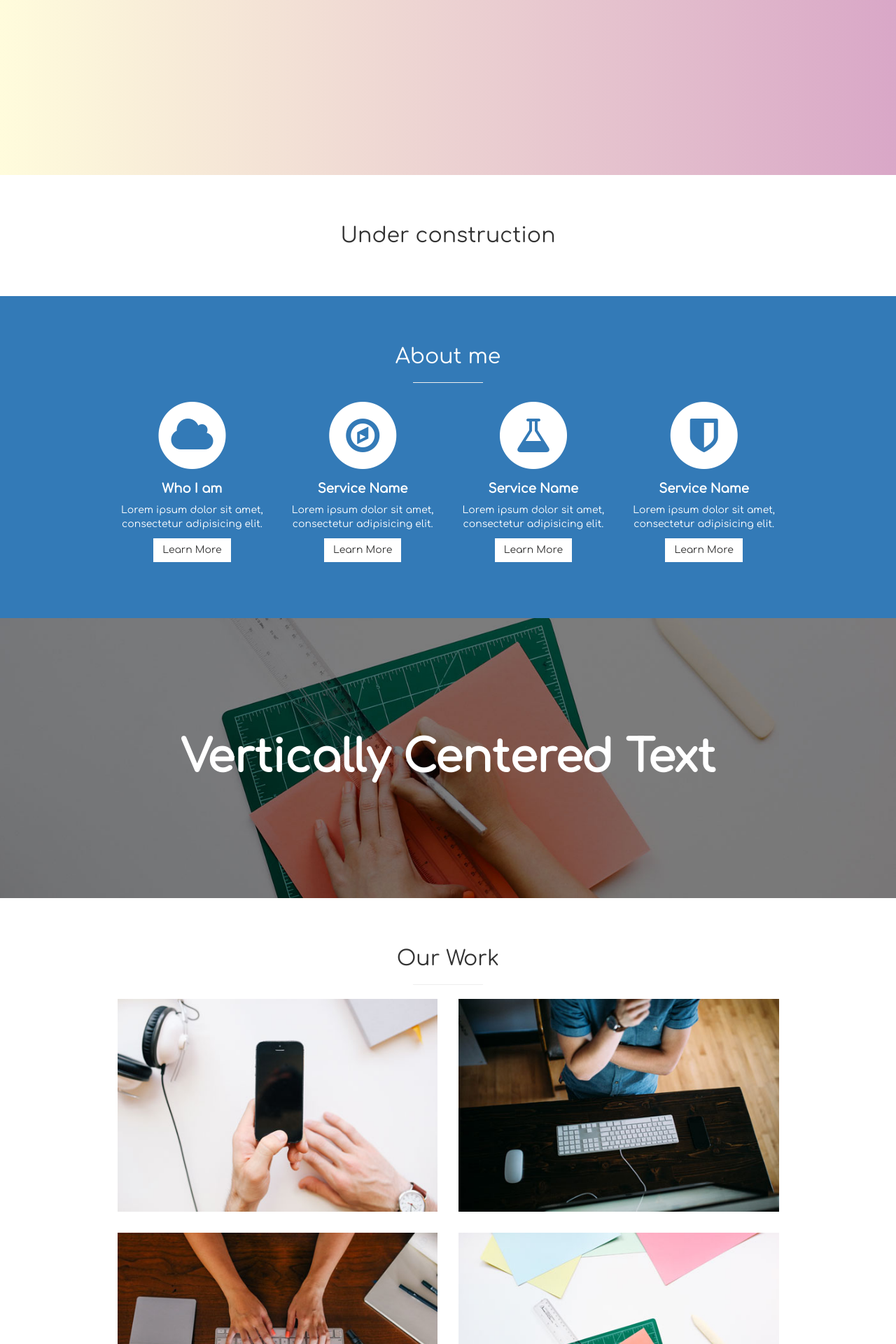
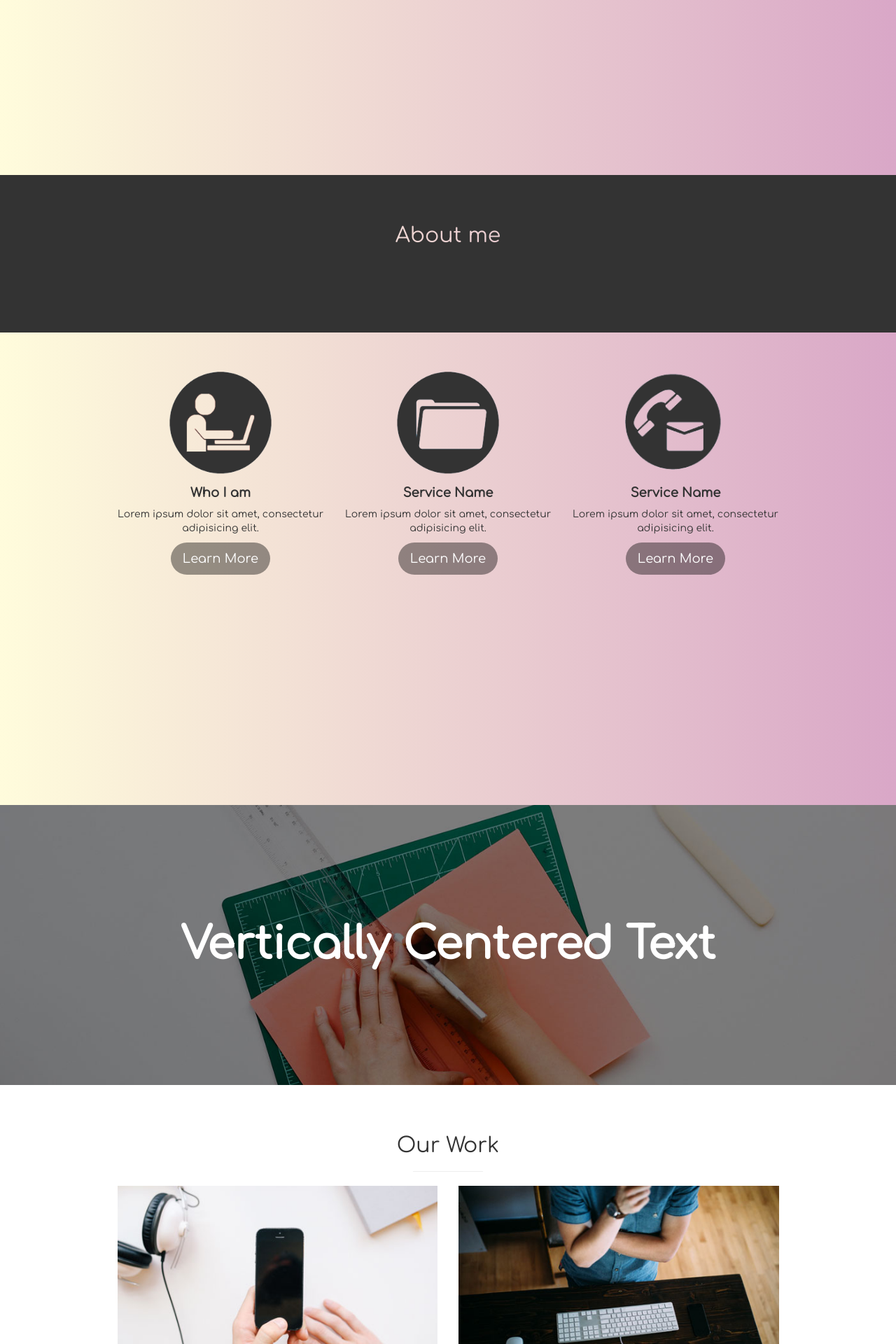
Before and after one commit to cjewell47/cjewell47.github.io, a Jekyll site: the page built from index.html, in a window 1280 px wide. Shown: the part 650-2570 px from the top of the page at 70% size. Built offline with Jekyll 4.4.1, drawn with Linux system fonts in a browser that asks for light colours.

Commit message:
services page styled

```diff
--- a/_includes/about.html
+++ b/_includes/about.html
@@ -2,7 +2,7 @@
   <div class="container">
     <div class="row">
       <div class="col-lg-12 text-center">
-        <h2>Under construction</h2>
+        <h2 id="aboutMeText">About me</h2>
         <p class="lead"></p>
       </div>
     </div>
--- a/_includes/services.html
+++ b/_includes/services.html
@@ -3,59 +3,35 @@
   <div class="container">
     <div class="row text-center">
       <div class="col-lg-10 col-lg-offset-1">
-        <h2>About me</h2>
-        <hr class="small">
         <div class="row">
-          <div class="col-md-3 col-sm-6">
+          <div class="col-md-4 col-sm-6">
             <div class="service-item">
-              <span class="fa-stack fa-4x">
-              <i class="fa fa-circle fa-stack-2x"></i>
-              <i class="fa fa-cloud fa-stack-1x text-primary"></i>
-            </span>
+              <img class="service-img" src="img/person3-icon.png">
               <h4>
                 <strong>Who I am</strong>
               </h4>
               <p>Lorem ipsum dolor sit amet, consectetur adipisicing elit.</p>
-              <a href="#whoiam" class="btn btn-light">Learn More</a>
+              <a href="#whoiam" class="service-btn btn btn-dark btn-lg">Learn More</a>
             </div>
           </div>
-          <div class="col-md-3 col-sm-6">
+          <div class="col-md-4 col-sm-6">
             <div class="service-item">
-              <span class="fa-stack fa-4x">
-              <i class="fa fa-circle fa-stack-2x"></i>
-              <i class="fa fa-compass fa-stack-1x text-primary"></i>
-            </span>
+              <img class="service-img" src="img/portfolio-icon.png">
               <h4>
                 <strong>Service Name</strong>
               </h4>
               <p>Lorem ipsum dolor sit amet, consectetur adipisicing elit.</p>
-              <a href="#" class="btn btn-light">Learn More</a>
+              <a href="#" class="service-btn btn btn-dark btn-lg">Learn More</a>
             </div>
           </div>
-          <div class="col-md-3 col-sm-6">
+          <div class="col-md-4 col-sm-6">
             <div class="service-item">
-              <span class="fa-stack fa-4x">
-              <i class="fa fa-circle fa-stack-2x"></i>
-              <i class="fa fa-flask fa-stack-1x text-primary"></i>
-            </span>
+            <img class="service-img" src="img/contact-icon.png">
               <h4>
                 <strong>Service Name</strong>
               </h4>
               <p>Lorem ipsum dolor sit amet, consectetur adipisicing elit.</p>
-              <a href="#" class="btn btn-light">Learn More</a>
-            </div>
-          </div>
-          <div class="col-md-3 col-sm-6">
-            <div class="service-item">
-              <span class="fa-stack fa-4x">
-              <i class="fa fa-circle fa-stack-2x"></i>
-              <i class="fa fa-shield fa-stack-1x text-primary"></i>
-            </span>
-              <h4>
-                <strong>Service Name</strong>
-              </h4>
-              <p>Lorem ipsum dolor sit amet, consectetur adipisicing elit.</p>
-              <a href="#" class="btn btn-light">Learn More</a>
+              <a href="#" class="service-btn btn btn-dark btn-lg">Learn More</a>
             </div>
           </div>
         </div>
--- a/css/stylish-portfolio.css
+++ b/css/stylish-portfolio.css
@@ -168,14 +168,11 @@ hr.small {
 }
 
 #headerText1, #headerText2, #headerText3 {
-  /*visibility: hidden;*/
-  /*display: none;*/
   opacity: 0;
 }
 
 #findOut {
   border-radius: 100px;
-  /*display: none;*/
   opacity: 0;
 }
 
@@ -183,16 +180,46 @@ hr.small {
 
 .about {
     padding: 50px 0;
+    height: 25%;
+    background: #333;
+}
+
+#aboutMeText {
+  background: #fffcdc;
+  background: -webkit-linear-gradient(to left, #d9a7c7, #fffcdc); /
+  background: -o-linear-gradient(to left, #d9a7c7, #fffcdc);
+  background: -moz-linear-gradient(to left, #d9a7c7, #fffcdc);
+  background: linear-gradient(to left, #d9a7c7, #fffcdc);
+  // @include linear-gradient(#d9a7c7, #fffcdc);
+  -webkit-background-clip: text;
+  -webkit-text-fill-color: transparent;
 }
 
 /* Services */
 
 .services {
     padding: 50px 0;
+    height: 75%;
+    background: #fffcdc;
+    background: -webkit-linear-gradient(to left, #d9a7c7, #fffcdc); /
+    background: -o-linear-gradient(to left, #d9a7c7, #fffcdc);
+    background: -moz-linear-gradient(to left, #d9a7c7, #fffcdc);
+    background: linear-gradient(to left, #d9a7c7, #fffcdc);
+    // @include linear-gradient(#d9a7c7, #fffcdc);
+}
+
+.service-img {
+  height: 160px;
+  width: :160px;
 }
 
 .service-item {
     margin-bottom: 30px;
+    color: #333;
+}
+
+.service-btn {
+  border-radius: 100px;
 }
 
 /* Callout */
```
Also changed, not shown: img/contact-icon.png (added), img/person-icon.png (added), img/person3-icon.png (added), img/portfolio-icon.png (added).
